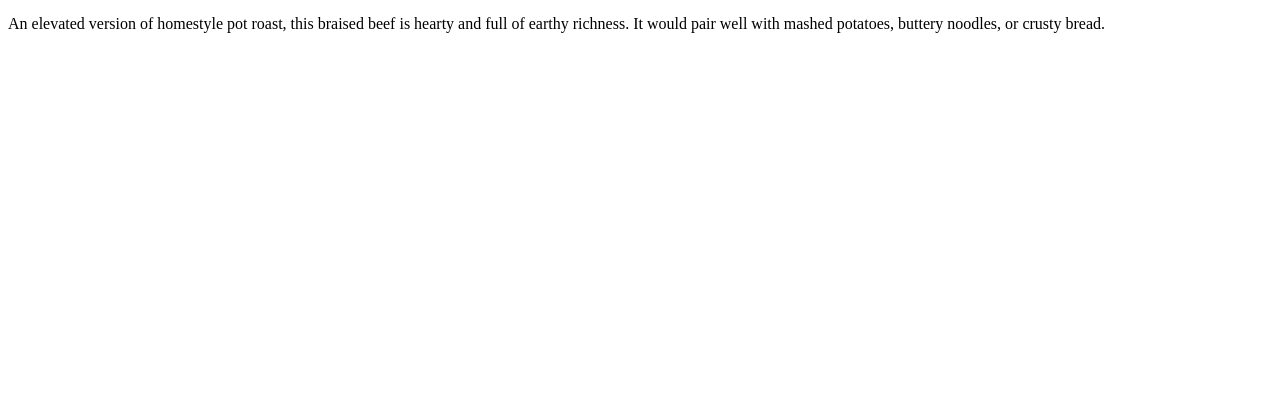
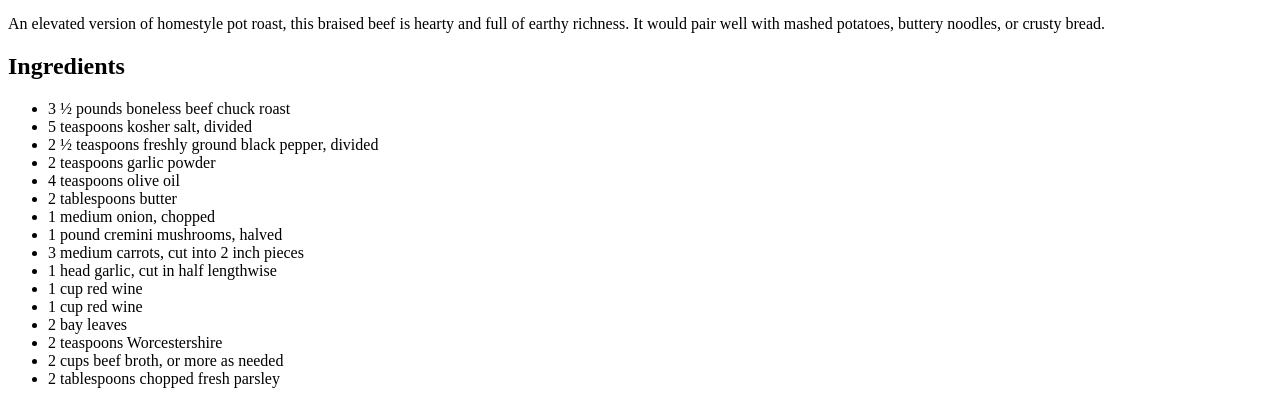
Before and after one commit to kalaspuffdotmilk/odin-recepies, a plain HTML site: page recepies/braised-beef.html in a window 1280 px wide. Shown: the part 428-832 px from the top of the page. Before the commit the page ends 800 px from the top, so only its background shows below. Drawn offline with Linux system fonts and the light colour scheme.

Commit message:
Add h2(ingredients) and ul of ingredients

```diff
--- a/recepies/braised-beef.html
+++ b/recepies/braised-beef.html
@@ -9,5 +9,24 @@
         <img src="https://www.allrecipes.com/thmb/_xIF9RPRZVibfACd0VrOtvMgfGo=/0x512/filters:no_upscale():max_bytes(150000):strip_icc():format(webp)/ALR-8513083-braised-beef-VAT-4x3-82c7365bb36d4e77ba7368b33ca3f93e.jpg" alt="finished dish">
         <h3>Description</h3>
         <p>An elevated version of homestyle pot roast, this braised beef is hearty and full of earthy richness. It would pair well with mashed potatoes, buttery noodles, or crusty bread.</p>
+        <h2>Ingredients</h2>
+        <ul>
+            <li>3 ½ pounds boneless beef chuck roast</li>
+            <li>5 teaspoons kosher salt, divided</li>
+            <li>2 ½ teaspoons freshly ground black pepper, divided</li>
+            <li>2 teaspoons garlic powder</li>
+            <li>4 teaspoons olive oil</li>
+            <li>2 tablespoons butter</li>
+            <li>1 medium onion, chopped</li>
+            <li>1 pound cremini mushrooms, halved</li>
+            <li>3 medium carrots, cut into 2 inch pieces</li>
+            <li>1 head garlic, cut in half lengthwise</li>
+            <li>1 cup red wine</li>
+            <li>1 cup red wine</li>
+            <li>2 bay leaves</li>
+            <li>2 teaspoons Worcestershire</li>
+            <li>2 cups beef broth, or more as needed</li>
+            <li>2 tablespoons chopped fresh parsley</li>
+        </ul>
     </body>
 </html>
```
